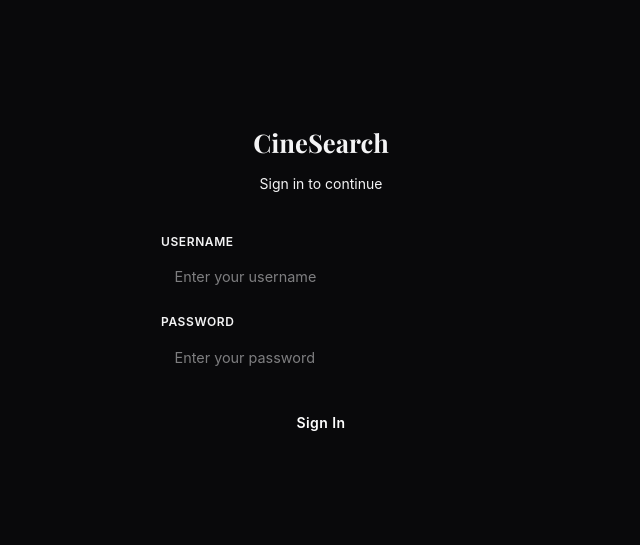
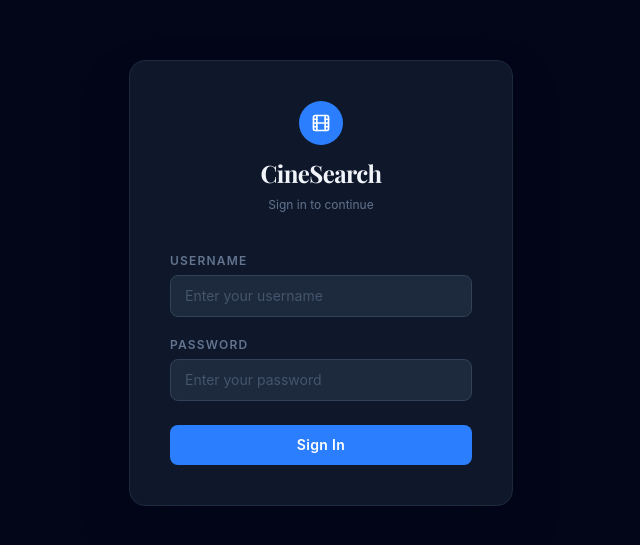
Before and after one commit to Zolender/MovieApp, a React (Vite) app: page /login in a window 1280 px wide. Shown: the part 117-662 px from the top of the page, without its empty margins (319-959 px from the left). Built offline with nearby package versions, Linux system fonts and the light colour scheme; no server answers.

Commit message:
design: enhance Login component improve layout and styling, add logo animation, and refine form input styles

```diff
--- a/src/Pages/Login.tsx
+++ b/src/Pages/Login.tsx
@@ -3,6 +3,7 @@ import { motion } from "framer-motion";
 import { useDispatch } from "react-redux";
 import { useNavigate } from "react-router-dom";
 import { loginUser } from "../store/authSlice";
+import { Film } from "lucide-react";
 
 const Login = () => {
     const [formData, setFormData] = useState({ username: "", password: "" })
@@ -31,7 +32,10 @@ const Login = () => {
         e.preventDefault()
         setError("")
         if (!validate()) return
-        dispatch(loginUser({ ...formData }))
+        dispatch(loginUser({
+            username: formData.username.trim(),
+            password: formData.password.trim(),
+        }))
         navigate("/search", { replace: true })
     }
 
@@ -40,51 +44,40 @@ const Login = () => {
     }
 
     return (
-        <div
-            className="min-h-screen flex items-center justify-center px-4"
-            style={{ backgroundColor: "var(--bg-primary)" }}
-        >
-            {/* Card */}
+        <div className="min-h-screen flex items-center justify-center px-4 bg-slate-950">
+
             <motion.div
-                initial={{ opacity: 0, y: 32 }}
+                initial={{ opacity: 0, y: 28 }}
                 animate={{ opacity: 1, y: 0 }}
-                transition={{ duration: 0.5, ease: "easeOut" }}
-                className="w-full max-w-sm flex flex-col gap-2"
-                style={{
-                    backgroundColor: "var(--surface)",
-                    border: "1px solid var(--card-border)",
-                    boxShadow: "var(--card-shadow)",
-                    borderRadius: "1rem",
-                    padding: "2.5rem 2rem",
-                }}
+                transition={{ duration: 0.45, ease: "easeOut" }}
+                className="w-full max-w-sm rounded-2xl bg-slate-900 border border-slate-800 shadow-2xl shadow-slate-950/60 p-10"
             >
-                {/* Logo */}
-                <div className="flex flex-col items-center gap-3 mb-8">
-
+                <div className="flex flex-col items-center gap-2 mb-10">
+                    <motion.div
+                        initial={{ scale: 0 }}
+                        animate={{ scale: 1 }}
+                        transition={{ delay: 0.15, type: "spring", stiffness: 260, damping: 20 }}
+                        className="flex items-center justify-center w-11 h-11 rounded-full bg-blue-500 mb-1"
+                    >
+                        <Film size={20} color="#fff" />
+                    </motion.div>
                     <h1
-                        style={{
-                            fontFamily: "'Playfair Display', serif",
-                            color: "var(--text-primary)",
-                            fontSize: "1.6rem",
-                            fontWeight: 700,
-                        }}
+                        className="text-slate-100 text-2xl font-bold tracking-tight"
+                        style={{ fontFamily: "'Playfair Display', serif" }}
                     >
                         CineSearch
                     </h1>
-                    <p className="text-sm" style={{ color: "var(--text-muted)" }}>
+                    <p className="text-slate-500 text-xs">
                         Sign in to continue
                     </p>
                 </div>
 
-                {/* Form */}
-                <form onSubmit={handleSubmit} className="flex flex-col gap-4">
+                <form onSubmit={handleSubmit} className="flex flex-col gap-5">
 
-                    {/* Username */}
                     <div className="flex flex-col gap-1.5">
                         <label
                             htmlFor="username"
-                            className="text-xs font-semibold uppercase tracking-wider"
-                            style={{ color: "var(--text-muted)" }}
+                            className="text-xs font-semibold uppercase tracking-widest text-slate-500"
                         >
                             Username
                         </label>
@@ -96,28 +89,14 @@ const Login = () => {
                             onChange={handleChange}
                             placeholder="Enter your username"
                             autoComplete="off"
-                            style={{
-                                backgroundColor: "var(--input-bg)",
-                                border: "1px solid var(--input-border)",
-                                color: "var(--text-primary)",
-                                borderRadius: "0.5rem",
-                                padding: "0.65rem 0.85rem",
-                                fontSize: "0.9rem",
-                                outline: "none",
-                                transition: "border-color 0.2s ease",
-                                width: "100%",
-                            }}
-                            onFocus={e => e.target.style.borderColor = "var(--input-focus)"}
-                            onBlur={e => e.target.style.borderColor = "var(--input-border)"}
+                            className="w-full rounded-lg bg-slate-800 border border-slate-700 text-slate-100 placeholder-slate-600 text-sm px-3.5 py-2.5 outline-none focus:border-blue-500 transition-colors duration-200"
                         />
                     </div>
 
-                    {/* Password */}
                     <div className="flex flex-col gap-1.5">
                         <label
                             htmlFor="password"
-                            className="text-xs font-semibold uppercase tracking-wider"
-                            style={{ color: "var(--text-muted)" }}
+                            className="text-xs font-semibold uppercase tracking-widest text-slate-500"
                         >
                             Password
                         </label>
@@ -128,50 +107,25 @@ const Login = () => {
                             value={formData.password}
                             onChange={handleChange}
                             placeholder="Enter your password"
-                            style={{
-                                backgroundColor: "var(--input-bg)",
-                                border: "1px solid var(--input-border)",
-                                color: "var(--text-primary)",
-                                borderRadius: "0.5rem",
-                                padding: "0.65rem 0.85rem",
-                                fontSize: "0.9rem",
-                                outline: "none",
-                                transition: "border-color 0.2s ease",
-                                width: "100%",
-                            }}
-                            onFocus={e => e.target.style.borderColor = "var(--input-focus)"}
-                            onBlur={e => e.target.style.borderColor = "var(--input-border)"}
+                            className="w-full rounded-lg bg-slate-800 border border-slate-700 text-slate-100 placeholder-slate-600 text-sm px-3.5 py-2.5 outline-none focus:border-blue-500 transition-colors duration-200"
                         />
                     </div>
 
-                    {/* Error */}
                     {error && (
                         <motion.p
                             initial={{ opacity: 0, y: -4 }}
                             animate={{ opacity: 1, y: 0 }}
-                            className="text-sm"
-                            style={{ color: "#E05A5A" }}
+                            className="text-xs text-red-400"
                         >
                             {error}
                         </motion.p>
                     )}
 
-                    {/* Submit */}
                     <motion.button
                         type="submit"
                         whileHover={{ scale: 1.02 }}
                         whileTap={{ scale: 0.97 }}
-                        className="w-full h-10 rounded-md text-sm font-semibold mt-2"
-                        style={{
-                            backgroundColor: "var(--accent)",
-                            color: "#fff",
-                            border: "none",
-                            cursor: "pointer",
-                            letterSpacing: "0.03em",
-                            transition: "background-color 0.2s ease",
-                        }}
-                        onMouseEnter={e => (e.currentTarget.style.backgroundColor = "var(--accent-hover)")}
-                        onMouseLeave={e => (e.currentTarget.style.backgroundColor = "var(--accent)")}
+                        className="w-full h-10 rounded-lg bg-blue-500 hover:bg-blue-400 text-white text-sm font-semibold tracking-wide mt-1 cursor-pointer border-none transition-colors duration-200"
                     >
                         Sign In
                     </motion.button>
```
